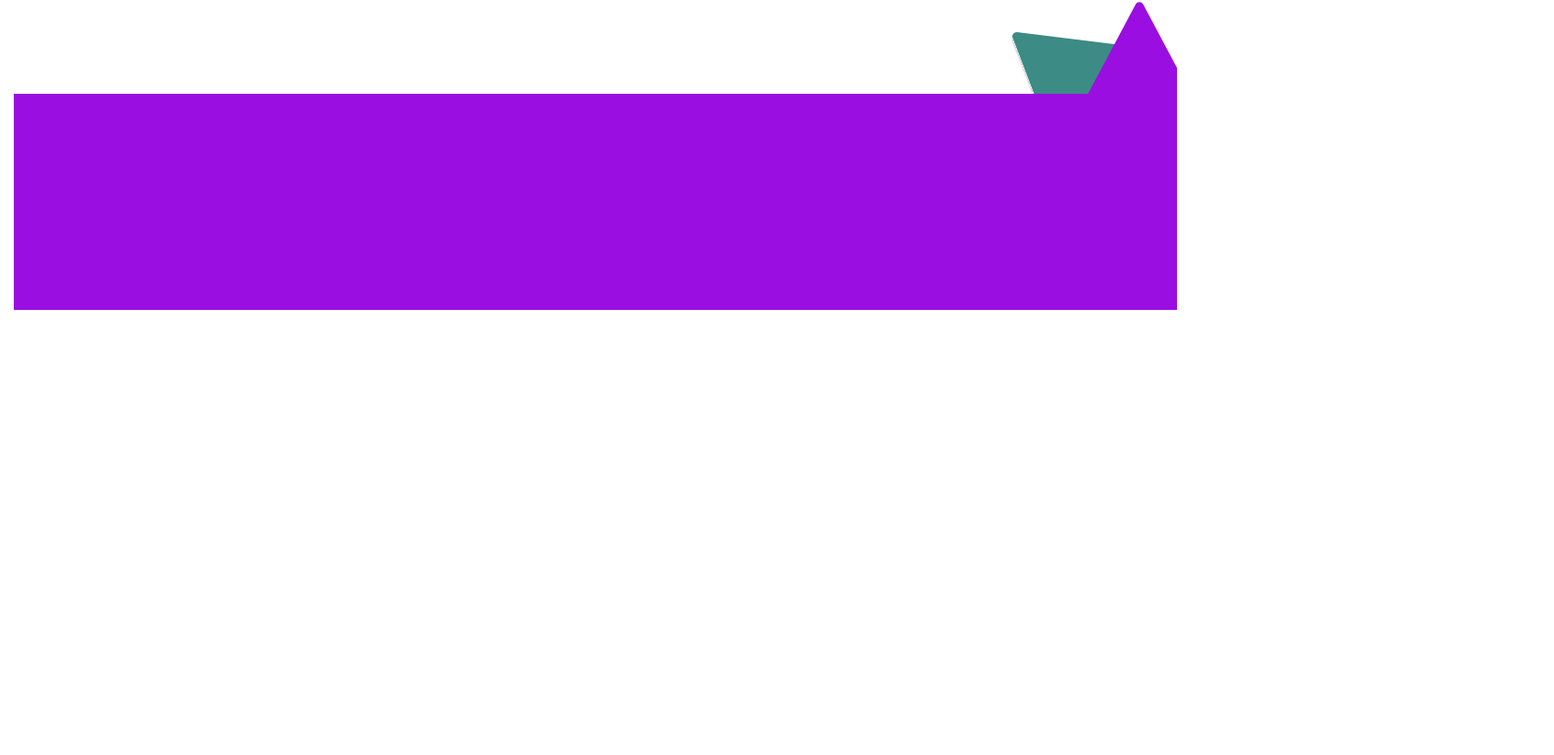
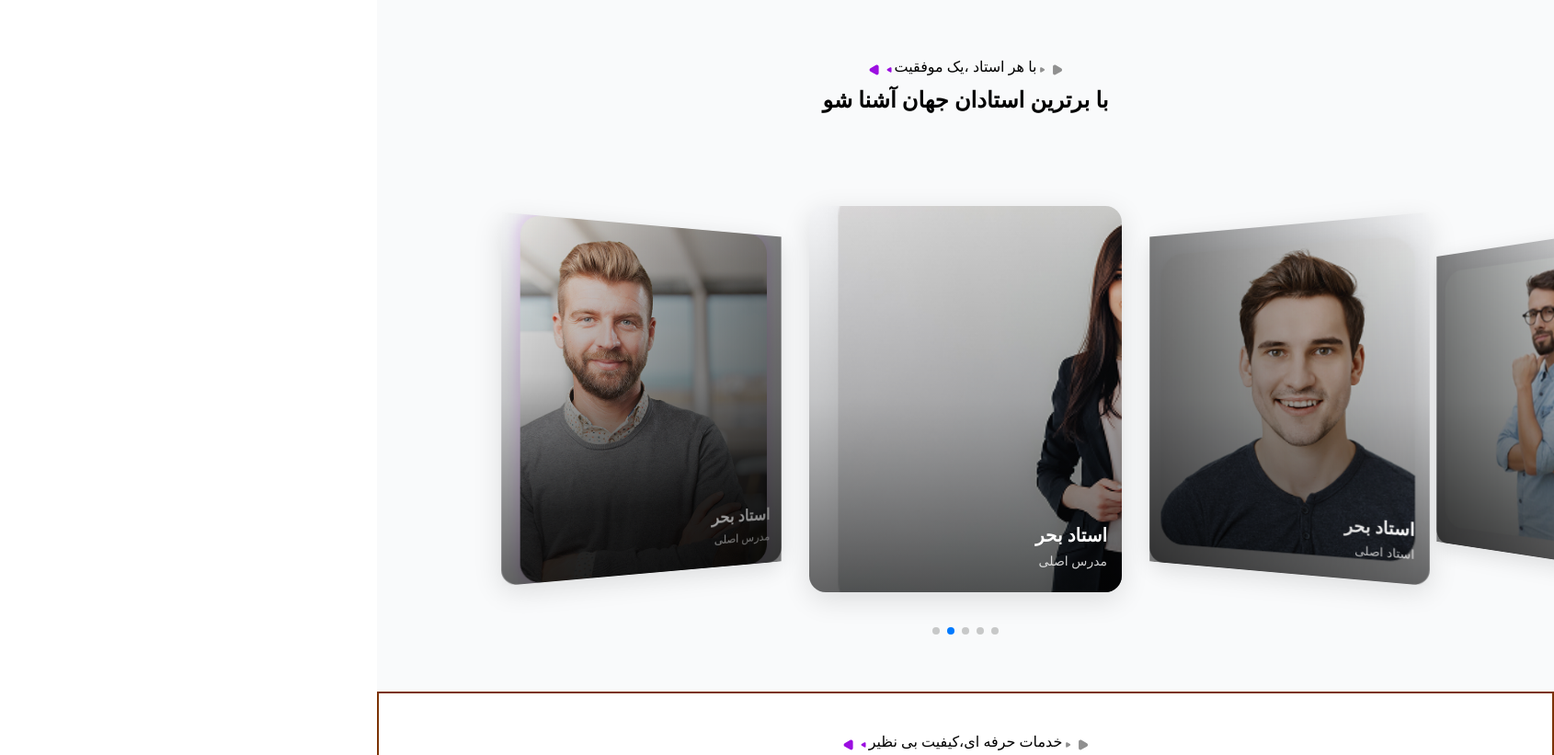
Before and after one commit to Hossein-MB/HBY, a React (Vite) app in the folder vite-project/: page / in a window 1280 px wide. Shown: the part 1275-2096 px from the top of the page at 92% size, 1690 px wide, since content can reach past the window. Before the commit the page ends 1657 px from the top, so only its background shows below. Built offline with nearby package versions, Linux system fonts and the light colour scheme.

Commit message:
slider2 and services

```diff
--- /dev/null
+++ b/vite-project/src/Components/LandingComponent/ProfessorSlider/CourseCard/CourseCard.jsx
@@ -0,0 +1,49 @@
+import React from "react";
+
+/**
+ * Props:
+ * - name
+ * - role
+ * - img (url)
+ */
+export default function CourseCard({ name = " استاد", role = "مدرس", img = null }) {
+  return (
+    <div className=" relative w-[260px] sm:w-[300px] md:w-[340px] h-[340px] sm:h-[380px] md:h-[420px] flex items-center justify-center">
+
+      <div
+        aria-hidden
+        className="absolute inset-0 rounded-[28px] blur-[14px] pointer-events-none"
+        style={{
+          background:
+            "radial-gradient(ellipse at center, rgba(165,120,255,0.28) 0%, rgba(165,120,255,0.12) 25%, transparent 40%)",
+          transform: "translateY(6px)",
+        }}
+      />
+
+
+      <div className="absolute inset-0 m-3 rounded-[22px] bg-white/90 pointer-events-none" />
+
+
+      <div
+        dir="ltr"
+        className="relative z-10 w-full h-full rounded-[18px] overflow-hidden shadow-[0_8px_30px_rgba(0,0,0,0.12)] flex items-end"
+        style={{
+          backgroundImage: img ? `url(${img})` : undefined,
+          backgroundSize: "cover",
+          backgroundPosition: "center",
+          backgroundColor: "#f3f4f6",
+        }}
+      >
+        <div className="absolute inset-0 bg-gradient-to-t from-black/60 via-black/20 to-transparent" />
+
+
+        <div className="relative z-20 w-full px-4 pb-6">
+          <div className="text-right">
+            <div className="text-white text-lg sm:text-xl font-extrabold">{name}</div>
+            <div className="text-white/80 text-sm sm:text-sm mt-1">{role}</div>
+          </div>
+        </div>
+      </div>
+    </div>
+  );
+}
--- a/vite-project/src/Components/LandingComponent/ProfessorSlider/Slider2.jsx
+++ b/vite-project/src/Components/LandingComponent/ProfessorSlider/Slider2.jsx
@@ -0,0 +1,46 @@
+import React from "react";
+import SwiperComponent from "../ProfessorSlider/swiper/SwiperComponent";
+import CourseCard from "../ProfessorSlider/CourseCard/CourseCard";
+
+import prof1 from "../../../assets/profesore/img.png";
+import prof2 from "../../../assets/profesore/Rectangle-1.png";
+import prof3 from "../../../assets/profesore/Rectangle-2.png";
+import prof4 from "../../../assets/profesore/Rectangle-3.png";
+import prof5 from "../../../assets/profesore/img.png";
+
+const teachers = [
+  { name: "استاد بحر", role: "مدرس اصلی", img: prof1 },
+  { name: "استاد بحر", role: "استاد دوره", img: prof2 },
+  { name: " استاد بحر ", role: "استاد اصلی ", img: prof3 },
+  { name: "استاد بحر", role: "مدرس اصلی", img: prof4 },
+  { name: "استاد بحر", role: "مدرس اصلی", img: prof5 },
+];
+export default function Slider() {
+  const slides = teachers.map((t, i) => (
+    <CourseCard key={i} name={t.name} role={t.role} img={t.img} />
+  ));
+
+  return (
+    <section className="py-12 bg-gray-50">
+      <div className="container mx-auto px-4">
+                    <div className="flex flex-col justify-center items-center my-10">
+                <div className="flex w-full justify-center">
+                <img
+                    className="transform scale-x-[-1]"
+                    src="../../../../public/span-icon/vect.svg"
+                    alt=""
+                />
+                <h4 className="mb-2">با هر استاد ،یک موفقیت</h4>
+                <img
+                    className="transform scale-x-[-1]"
+                    src="../../../../public/span-icon/vect(1).svg"
+                    alt=""
+                />
+                </div>
+                <h1 className="font-bold text-2xl">با برترین استادان جهان آشنا شو</h1>
+            </div>
+        <SwiperComponent slides={slides} slideWidth={340} />
+      </div>
+    </section>
+  );
+}
--- a/vite-project/src/Components/LandingComponent/ProfessorSlider/swiper/SwiperComponent.jsx
+++ b/vite-project/src/Components/LandingComponent/ProfessorSlider/swiper/SwiperComponent.jsx
@@ -1,72 +1,47 @@
-import React from 'react'
-import { Swiper,SwiperSlide } from 'swiper/react';
+import React from "react";
+import { Swiper, SwiperSlide } from "swiper/react";
+import { EffectCoverflow, Navigation, Pagination } from "swiper/modules";
+
 import "swiper/css";
+import "swiper/css/effect-coverflow";
 import "swiper/css/navigation";
 import "swiper/css/pagination";
-import "swiper/css/effect-coverflow";
 
-import { EffectCoverflow, Pagination, Navigation } from 'swiper';
-
-import Slide_image_1 from './../../../../../public/profesore/Rectangle-1.png';
-import Slide_image_2 from '../../../../../src/assets/profesore/Rectangle-1.png';
-import Slide_image_3 from '../../../../../src/assets/profesore/Rectangle-1.png';
-import Slide_image_4 from '../../../../../src/assets/profesore/Rectangle-1.png';
-
-function SwiperComponent() {
+export default function SwiperComponent({ slides = [], slideWidth = 340 }) {
   return (
-    <div className='container'>
-      <h1 className="heading">با برترین استادان جهان اشنا شو</h1>
+    <div className=" w-full flex justify-center">
       <Swiper
-      effect={'coverflow'}
-      grabCursor={true}
-      centeredSlides={true}
-      loop={true}
-      slidesPerView={'auto'}
-      coverflowEffect={
-        {
-          rotate: 0,
-          stretch:0,
-          depth:100,
-          modifier:2.5,
-        }
-      }
-        pagination={{el:'.swiper-pagination',clickable:true}}
-        navigation={{
-          nextEl:".swiper-button-next slider-arrow",
-          prevEl:".swiper-button-next slider-prev",
-          clickable:true,
+        modules={[EffectCoverflow, Navigation, Pagination]}
+        effect={"coverflow"}
+        grabCursor
+        centeredSlides
+        slidesPerView={"auto"}
+        initialSlide={3}
+        pagination={{ clickable: true }}
+        coverflowEffect={{
+          rotate: 30,
+          stretch: 0,
+          depth: 120,
+          modifier: 1,
+          slideShadows: true,
         }}
-        modules={[EffectCoverflow,Pagination,Navigation]}
-        className='swiper_container'
-
+        spaceBetween={40}
+        style={{ padding: "60px 100px", overflow: "visible" }}
       >
-
-        <SwiperSlide>
-          <img src={Slide_image_1} alt='slide_image' className='w-96 h-96 border'/>
-        </SwiperSlide>
-        <SwiperSlide>
-          <img src={Slide_image_2} alt='slide_image'/>
-        </SwiperSlide>
-        <SwiperSlide>
-          <img src={Slide_image_3} alt='slide_image'/>
-        </SwiperSlide>
-        <SwiperSlide>
-          <img src={Slide_image_4} alt='slide_image'/>
-        </SwiperSlide>
-
-          <div className="slider-controler">
-            <div className="swiper-button-prev slider-arrow">
-              <ino-icon className="arrow-back-outline"></ino-icon>
-            </div>
-            <div className="swiper-button-next slider-arrow">
-              <ino-icon className="arrow-forward-outline"></ino-icon>
-            </div>
-            <div className="swiper-pagination"></div>
-          </div>
-
+        {slides.map((slide, index) => (
+          <SwiperSlide
+            key={index}
+            style={{
+              width: slideWidth,
+              display: "flex",
+              justifyContent: "center",
+              alignItems: "center",
+            }}
+          >
+            {slide}
+          </SwiperSlide>
+        ))}
       </Swiper>
     </div>
-  )
+  );
 }
-
-export default SwiperComponent
--- /dev/null
+++ b/vite-project/src/Components/LandingComponent/Services/Services.jsx
@@ -0,0 +1,33 @@
+import React from "react";
+
+const Services = () => {
+    return (
+        <div className="w-[1302] h-[554px] border-2 border-amber-900">
+            <div className="flex flex-col justify-center items-center my-10">
+                <div className="flex w-full justify-center">
+                <img
+                    className="transform scale-x-[-1]"
+                    src="../../../../public/span-icon/vect.svg"
+                    alt=""
+                />
+                <h4 className="mb-2">خدمات حرفه ای،کیفیت بی نظیر</h4>
+                <img
+                    className="transform scale-x-[-1]"
+                    src="../../../../public/span-icon/vect(1).svg"
+                    alt=""
+                />
+                </div>
+                <h1 className="font-bold text-2xl">با برترین استادان جهان آشنا شو</h1>
+            </div>
+            <div className="w-[1248] h-[424] border-2 border-amber-900">
+                <div className="w-[475] h-[400]">
+                    <img src="../../../../public/services/img.svg" alt="" />
+                    <h1>تجربه ای بینظیر با خدمات ما، از شروع تا پایان !</h1>
+                </div>
+                <div></div>
+            </div>
+        </div>
+    );
+};
+
+export default Services;
--- a/vite-project/src/Components/LandingComponent/Slider/Slider.jsx
+++ b/vite-project/src/Components/LandingComponent/Slider/Slider.jsx
@@ -1,6 +1,6 @@
 // Slider.jsx
-import CourseCard from "../Slider/CourseCard/CourseCard";
-import SwiperComponent from "../Slider/swiper/SwiperComponent";
+import CourseCard from "./CourseCard/CourseCard";
+import SwiperComponent from "./swiper/SwiperComponent";
 
 export default function Slider() {
   const slides = [
@@ -72,7 +72,7 @@ export default function Slider() {
             alt=""
           />
         </div>
-        <h1 className="font-bold text-2xl">با برترین استادان جهان آشنا شو</h1>
+        <h1 className="font-bold text-2xl">همه چیز را در دوره های ما یاد بگیر </h1>
       </div>
       <SwiperComponent slides={slides} />
       <div className=" flex justify-around mt-2 mb-5 h-10">
--- a/vite-project/src/screens/Landing/Landing.jsx
+++ b/vite-project/src/screens/Landing/Landing.jsx
@@ -3,7 +3,9 @@ import HeroLanding from '../../Components/LandingComponent/HeroLanding/HeroLandi
 import LandingReport from '../../Components/LandingComponent/landingReport/landingReport'
 
 import Slider from '../../Components/LandingComponent/Slider/Slider'
-import SliderPro from '../../Components/LandingComponent/ProfessorSlider/Slider'
+import Slider2 from '../../Components/LandingComponent/ProfessorSlider/Slider2'
+import Services from '../../Components/LandingComponent/Services/Services'
+
 
 const Landing = () => {
   return (
@@ -11,7 +13,8 @@ const Landing = () => {
     <HeroLanding/>
     <LandingReport/>
     <Slider/>
-    <SliderPro />
+    <Slider2/>
+    <Services/>
     </div>
   )
 }
```
Also changed, not shown: 1 other file (tests, documents, lock files or other folders).
